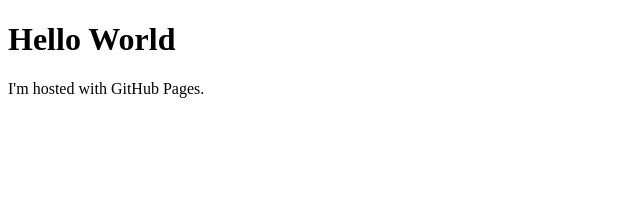
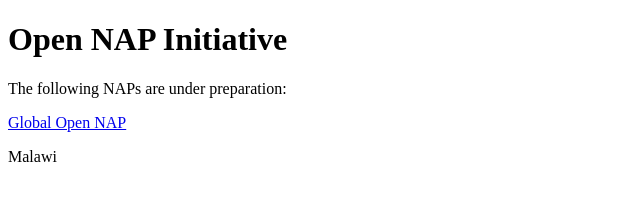
Before and after one commit to desanker/desanker.github.io, a plain HTML site: page index.html in a window 1280 px wide. Shown: the whole page, without its empty margins (0-640 px from the left). Drawn offline with Linux system fonts and the light colour scheme.

Commit message:
Update index.html

```diff
--- a/index.html
+++ b/index.html
@@ -1,7 +1,9 @@
 <!DOCTYPE html>
 <html>
 <body>
-<h1>Hello World</h1>
-<p>I'm hosted with GitHub Pages.</p>
+<h1>Open NAP Initiative</h1>
+<p>The following NAPs are under preparation:</p>
+<a href="https://desanker.github.io/globalnap">Global Open NAP</a></p
+<a href="https://desanker.github.io/malawi">Malawi</a></p>
 </body>
 </html>
```
